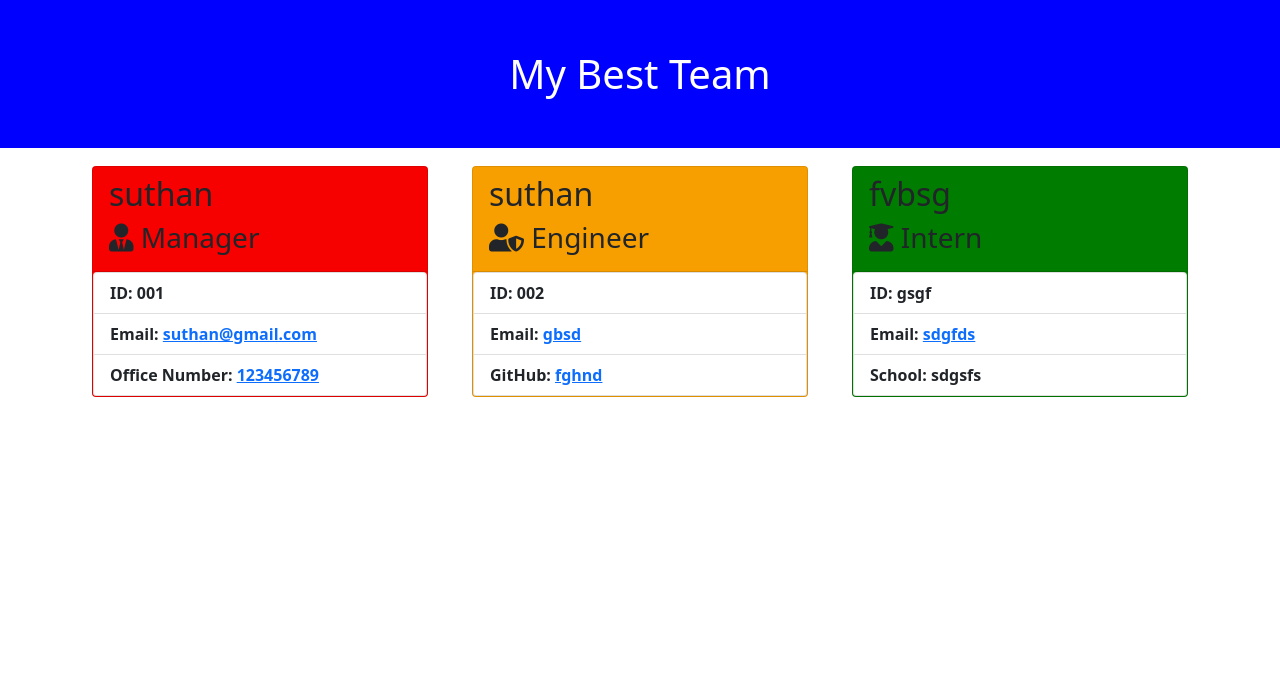
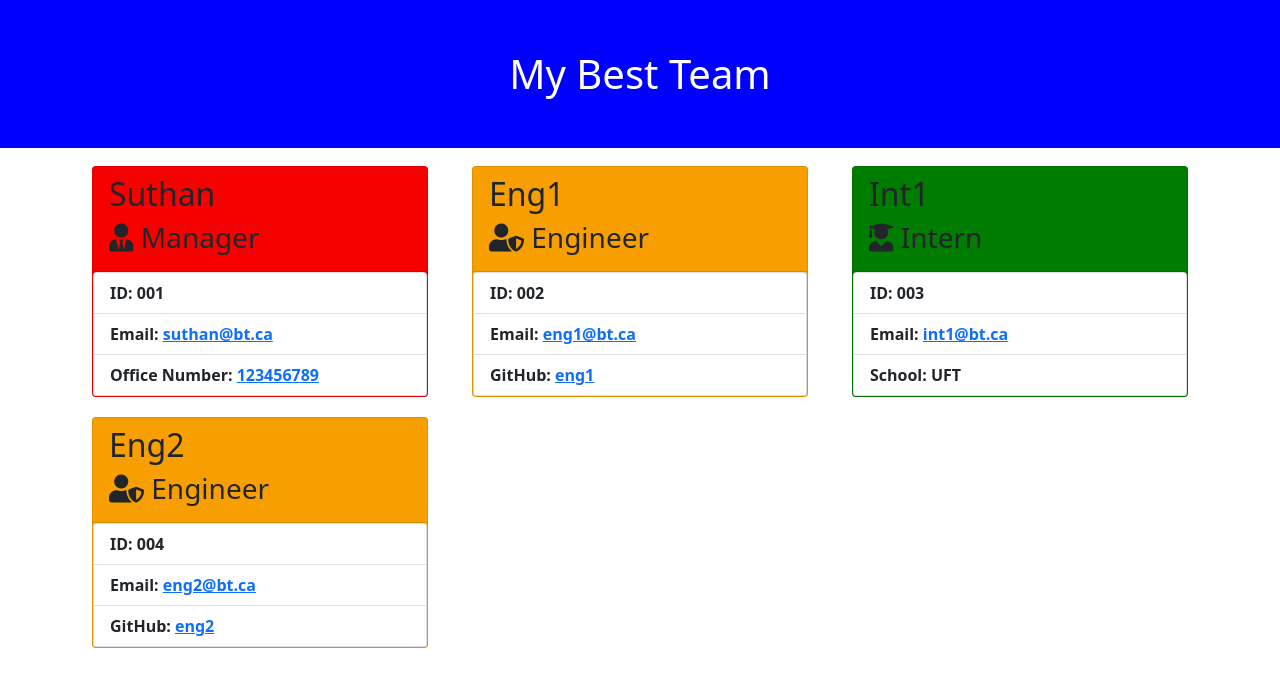
Before and after one commit to KSuthan/best-team, a website: page dist/team-profile.html in a window 1280 px wide. Drawn offline with nearby package versions, Linux system fonts and the light colour scheme.

```diff
--- a/dist/team-profile.html
+++ b/dist/team-profile.html
@@ -26,12 +26,12 @@
             <div class="col-md-6 col-lg-4">
     <div class="card" id="mancard">
         <div class="card-header">
-            <h2>suthan</h2>
+            <h2>Suthan</h2>
             <h3><i class="fas fa-user-tie"></i> Manager</h3>
         </div>
         <ul class="list-group">
             <li class="list-group-item">ID: 001</li>
-            <li class="list-group-item">Email: <a href="mailto:suthan@gmail.com">suthan@gmail.com</a></li>
+            <li class="list-group-item">Email: <a href="mailto:suthan@bt.ca">suthan@bt.ca</a></li>
             <li class="list-group-item">Office Number: <a href="tel:123456789">123456789</a></li>
         </ul>
     </div>
@@ -39,26 +39,39 @@
 <div class="col-md-6 col-lg-4">
     <div class="card" id="engcard">
         <div class="card-header">
-            <h2>suthan</h2>
+            <h2>Eng1</h2>
             <h3><i class="fas fa-user-shield"></i> Engineer</h3>
         </div>
         <ul class="list-group">
             <li class="list-group-item">ID: 002</li>
-            <li class="list-group-item">Email: <a href="mailto:gbsd">gbsd</a></li>
-            <li class="list-group-item">GitHub: <a href="https://github.com/fghnd">fghnd</a></li>
+            <li class="list-group-item">Email: <a href="mailto:eng1@bt.ca">eng1@bt.ca</a></li>
+            <li class="list-group-item">GitHub: <a href="https://github.com/eng1">eng1</a></li>
         </ul>
     </div>
 </div>
 <div class="col-md-6 col-lg-4">
     <div  class="card" id="intcard">
         <div class="card-header">
-            <h2>fvbsg</h2>
+            <h2>Int1</h2>
             <h3><i class="fas fa-user-graduate"></i> Intern</h3>
         </div>
         <ul class="list-group">
-            <li class="list-group-item">ID: gsgf</li>
-            <li class="list-group-item">Email: <a href="mailto:sdgfds">sdgfds</a></li>
-            <li class="list-group-item">School: sdgsfs</li>
+            <li class="list-group-item">ID: 003</li>
+            <li class="list-group-item">Email: <a href="mailto:int1@bt.ca">int1@bt.ca</a></li>
+            <li class="list-group-item">School: UFT</li>
+        </ul>
+    </div>
+</div>
+<div class="col-md-6 col-lg-4">
+    <div class="card" id="engcard">
+        <div class="card-header">
+            <h2>Eng2</h2>
+            <h3><i class="fas fa-user-shield"></i> Engineer</h3>
+        </div>
+        <ul class="list-group">
+            <li class="list-group-item">ID: 004</li>
+            <li class="list-group-item">Email: <a href="mailto:eng2@bt.ca">eng2@bt.ca</a></li>
+            <li class="list-group-item">GitHub: <a href="https://github.com/eng2">eng2</a></li>
         </ul>
     </div>
 </div>
```
Also changed, not shown: README.md (added).
